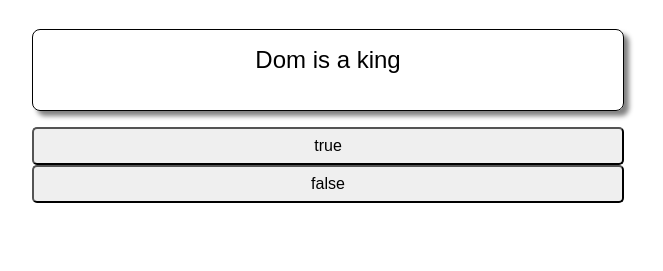
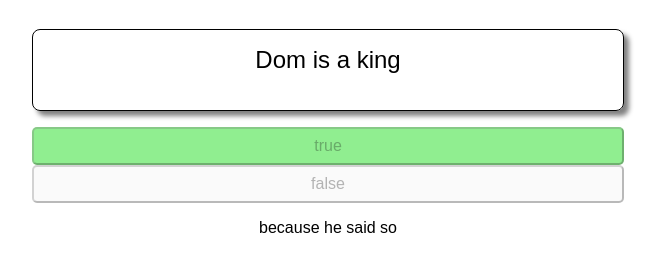
Before and after one commit to dommywalsh/js_practise, a plain HTML site: page JS_foundations/Quiz.js.html in a window 1280 px wide. Both pictures are taken after a click on the button "true". Shown: the part 165-436 px from the top of the page, without its empty margins (312-975 px from the left). Drawn offline with Linux system fonts and the light colour scheme.

Commit message:
getting tha hang of it

```diff
--- a/JS_foundations/Quiz.js.html
+++ b/JS_foundations/Quiz.js.html
@@ -107,6 +107,10 @@
       button.setAttribute("disabled", "")
     }
 
+    // function disable(button) {
+    //   button.setAttribute("disabled", "")
+    // }
+
     const enable = (button) => {
       button.removeAttribute("disabled")
     }
@@ -120,6 +124,29 @@
 
 
     // TODO 6A: Use a for loop to add a click event listener to each of the optionButtons
+
+    for (let button of optionButtons) {
+      button.addEventListener('click', (event) => {
+        console.log(button.innerText);
+        explanation.textContent = fact.explanation;
+
+        for (let internalButton of optionButtons) {
+          disable(internalButton);
+        }
+
+        if (button.innerText === fact.answer.toString()) {
+          // console.log('right answer')
+          button.classList.add('correct')
+        } else {
+          // console.log('wrong answer')
+          button.classList.add('incorrect')
+        }
+
+      })
+    }
+
+
+
             // TODO 6B: Within the event handler function, display the fact's explanation by setting the text of the explanation element
 
 
```
